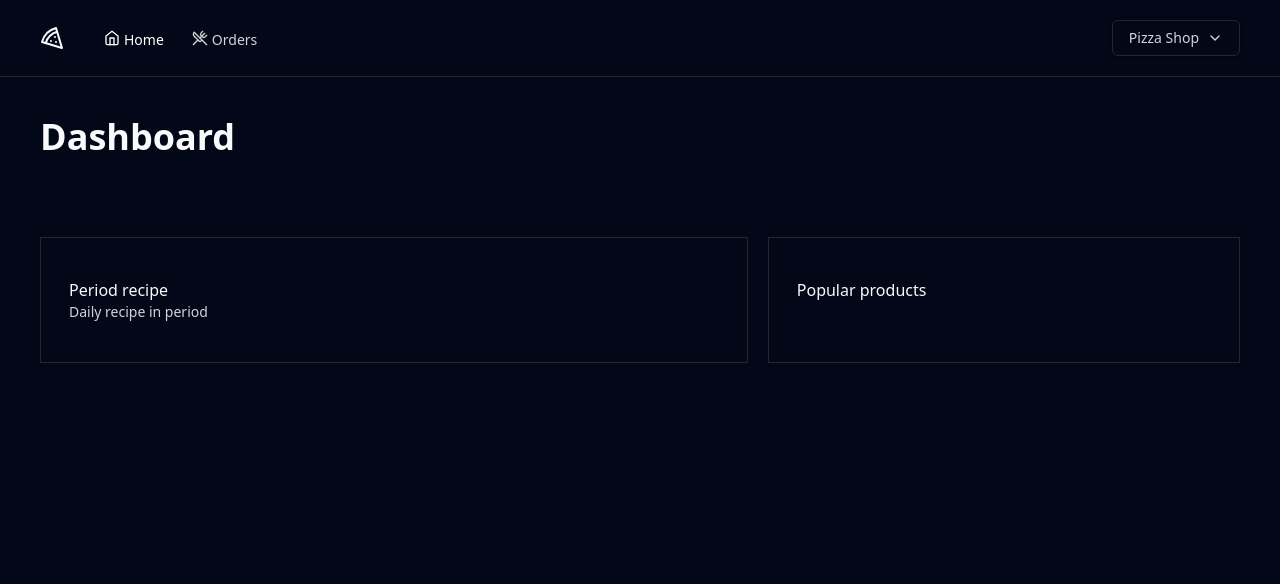
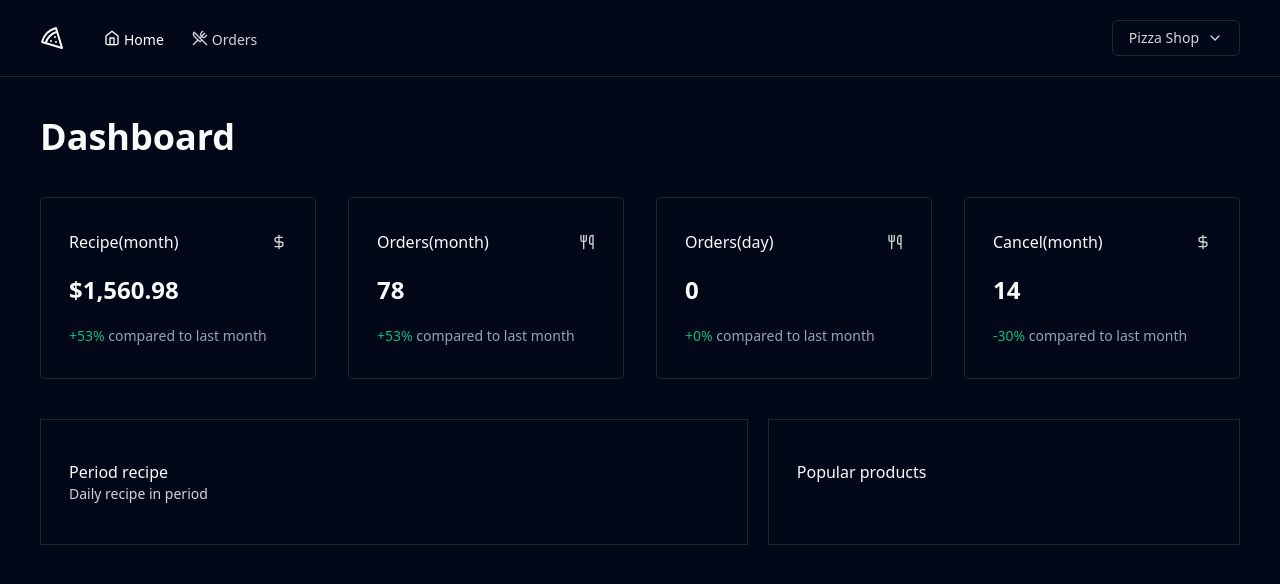
Before and after one commit to herosnuciatelli/PizzaShop, a Next.js app: page / in a window 1280 px wide. Shown: the top 584 px of the page. Built offline with nearby package versions, Linux system fonts and the light colour scheme.

Commit message:
find error

```diff
--- a/src/app/(app)/(dashboard)/page.tsx
+++ b/src/app/(app)/(dashboard)/page.tsx
@@ -1,11 +1,11 @@
 import { DollarSignIcon, UtensilsIcon } from 'lucide-react'
-// import {
-//   DashboardCard,
-//   DashboardCardCurrency,
-//   DashboardCardDescription,
-//   DashboardCardTitle,
-//   DashboardCardValue,
-// } from '../../../components/DashboardCard'
+import {
+  DashboardCard,
+  DashboardCardCurrency,
+  DashboardCardDescription,
+  DashboardCardTitle,
+  DashboardCardValue,
+} from '../../../components/DashboardCard'
 // import LineChart from '../../../components/LineChart'
 // import DonutChart from '../../../components/DonutChart'
 
@@ -16,7 +16,7 @@ export default function Home() {
         <h2 className="font-bold text-4xl">Dashboard</h2>
       </div>
       <div className="grid grid-cols-1 gap-8 lg:grid-cols-4 ">
-        {/* <DashboardCard>
+        <DashboardCard>
           <DashboardCardTitle>
             <h3>Recipe(month)</h3>
             <DollarSignIcon className="w-4 text-zinc-300" />
@@ -50,7 +50,7 @@ export default function Home() {
           </DashboardCardTitle>
           <DashboardCardValue>14</DashboardCardValue>
           <DashboardCardDescription>-30%</DashboardCardDescription>
-        </DashboardCard> */}
+        </DashboardCard>
       </div>
       <div className="flex flex-col py-10 gap-5 lg:flex-row h-full">
         <div className="border border-zinc-800 px-7 py-10 w-full flex flex-col gap-5 lg:w-3/5">
```
